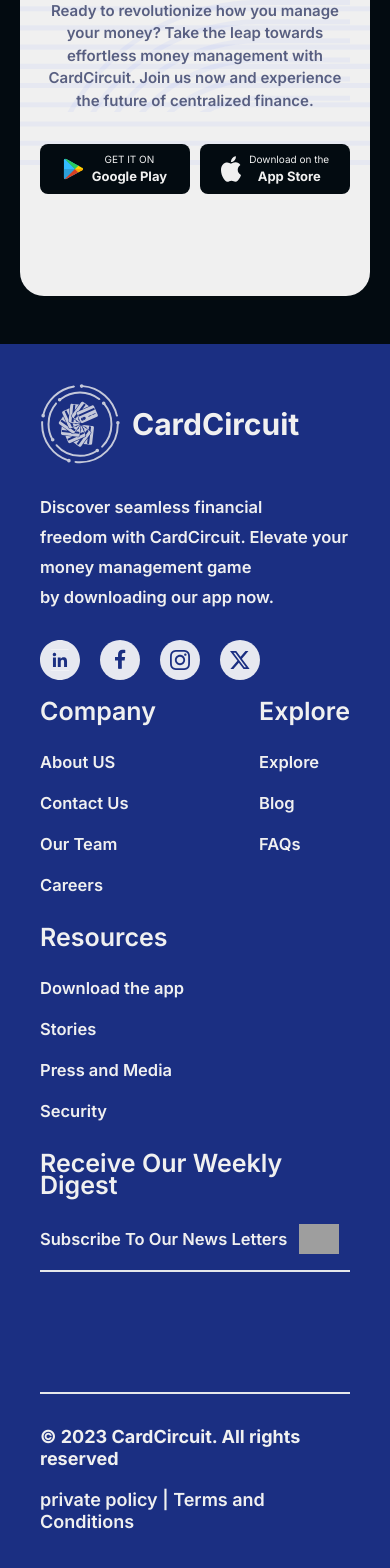
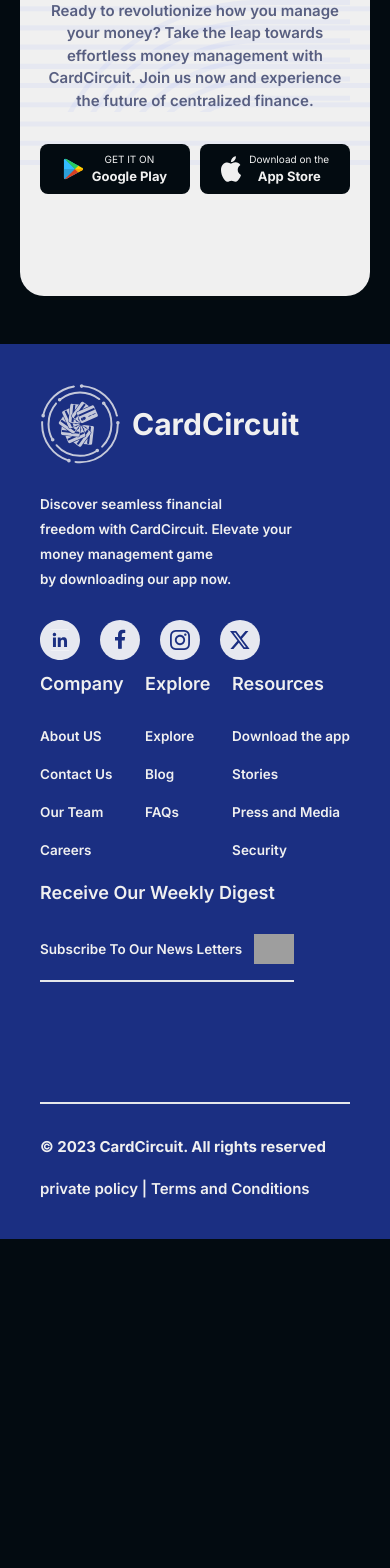
Before and after one commit to Ajiboye7/CardCircuit, a Next.js app: page / in a window 390 px wide. Shown: the part 6890-8458 px from the top of the page. After the commit the page ends 8129 px from the top, so only its background shows below. Built offline with nearby package versions, Linux system fonts and the light colour scheme; grey boxes are pictures that could not be loaded.

Commit message:
'footer'

```diff
--- a/app/globals.css
+++ b/app/globals.css
@@ -188,17 +188,17 @@
   @apply w-[20.44px] xs:w-[38.44px] h-[45.92px]
 }
 .footer-title{
-  @apply text-[25px] leading-[22px] font-[600]
+  @apply text-[18px] xs:text-[25px] xs:leading-[22px] font-[600]
 }
 .footer-link{
-  @apply text-[16.5px] leading-[25px] font-[590]
+  @apply text-[13.5px] xs:text-[16.5px] leading-[22px] xs:leading-[25px] font-[590]
 }
 .footer-body{
-  @apply text-[16.5px] leading-[30px] font-[590]
+  @apply text-[13.5px] xs:text-[16.5px] leading-[25px] xs:leading-[30px] font-[590]
 }
 .footer-bottom-left-text{
-  @apply text-[18px] leading-[21.48px] font-[700]
+  @apply text-[15px] xs:text-[18px] leading-[21.48px] font-[700]
 }
 .footer-bottom-right-text{
-  @apply text-[18px] leading-[21.48px] font-[510]
+  @apply text-[15px] xs:text-[18px] leading-[21.48px] font-[510]
 }
--- a/components/Footer.tsx
+++ b/components/Footer.tsx
@@ -8,7 +8,7 @@
   return (
     <footer className="bg-FooterBackground w-full">
       <div className="content flex flex-col max-w-[1600px] mx-auto p-10 xs:min-h-[1000px] sm:min-h-[1100px] md:min-h-[1100px] lg:min-h-[1000px] justify-end sm:mt-0">
-        <div className="top flex flex-row justify-between flex-wrap gap-5 mb-28">
+        <div className="top flex flex-row justify-between flex-wrap gap-[10px] xs:gap-5 mb-28">
           <div className="left items-center">
             <div className="logo flex items-center gap-3">
               <Image src="/Logo.svg" alt="logo" width={80} height={80} />
```
